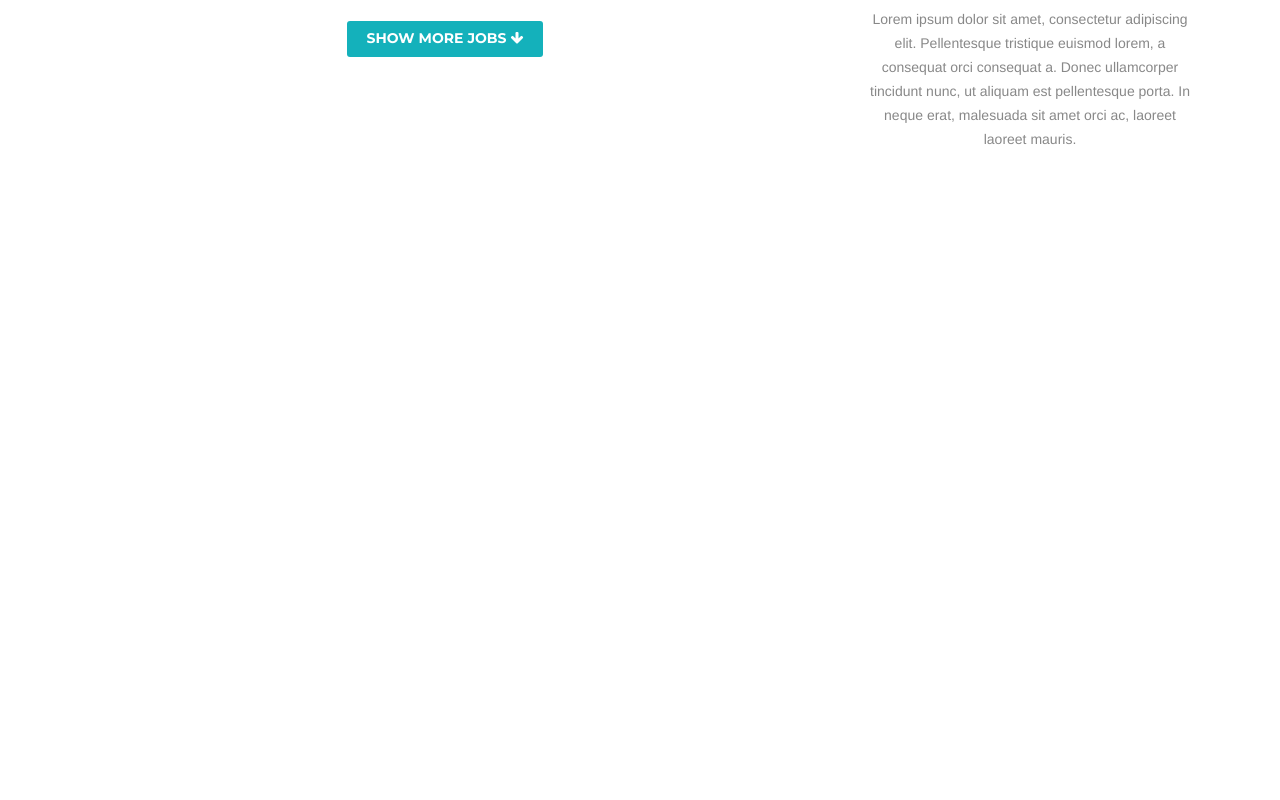
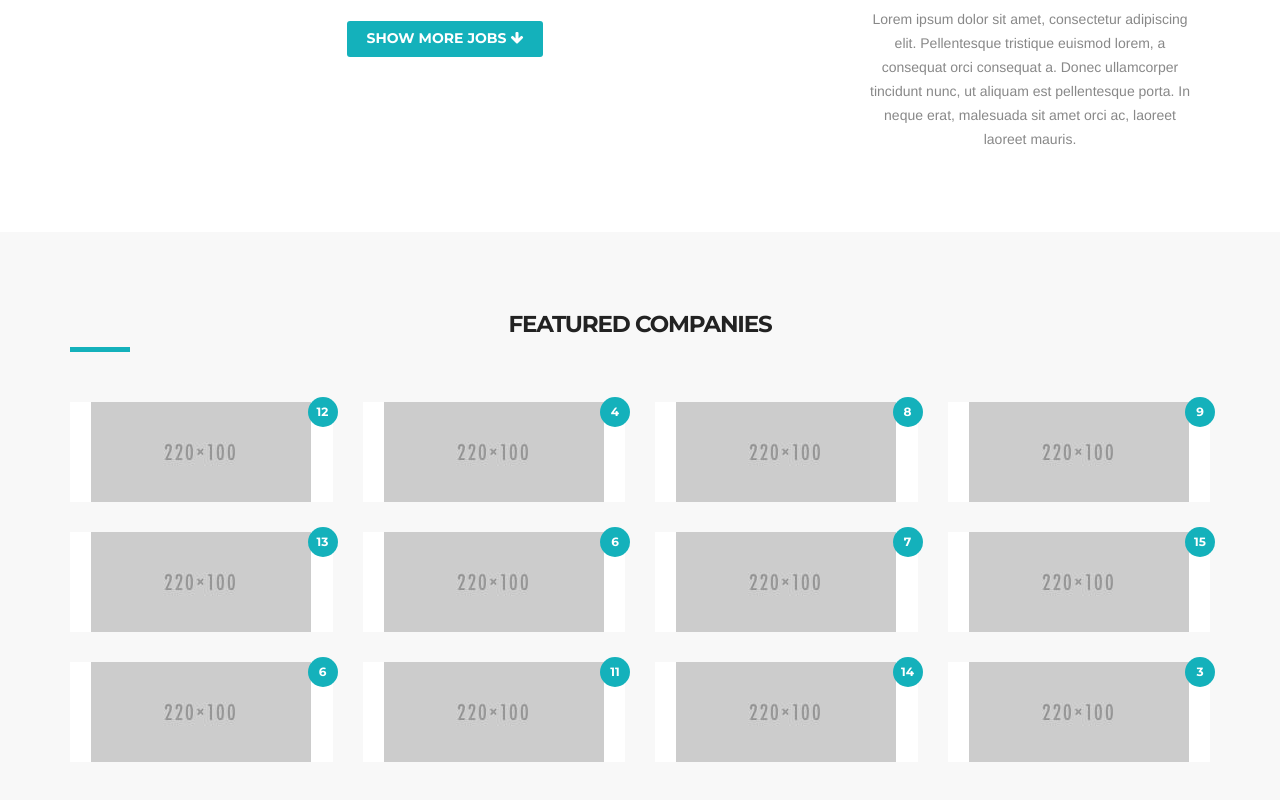
Before and after one commit to workix/workix-frontend-vue, a Vue app: page / in a window 1280 px wide. Shown: the part 1485-2285 px from the top of the page. Before the commit the page ends 1717 px from the top, so only its background shows below. Built offline with nearby package versions, Linux system fonts and the light colour scheme.

Commit message:
added companies wrapper

```diff
--- /dev/null
+++ b/src/components/CompaniesWrapper.vue
@@ -0,0 +1,97 @@
+<template>
+    <!-- ============ COMPANIES START ============ -->
+		<section id="companies" class="color1">
+			<div class="container">
+				<div class="row">
+					<div class="col-sm-12">
+						<h2>Featured Companies</h2>
+						<ul id="featured-companies" class="row">
+							<li class="col-sm-4 col-md-3">
+								<a href="company.html">
+									<img src="http://localhost:8080/resources/placeholder/220x100.jpg" alt="" />
+									<span class="badge">12</span>
+								</a>
+							</li>
+							<li class="col-sm-4 col-md-3">
+								<a href="company.html">
+									<img src="http://localhost:8080/resources/placeholder/220x100.jpg" alt="" />
+									<span class="badge">4</span>
+								</a>
+							</li>
+							<li class="col-sm-4 col-md-3">
+								<a href="company.html">
+									<img src="http://localhost:8080/resources/placeholder/220x100.jpg" alt="" />
+									<span class="badge">8</span>
+								</a>
+							</li>
+							<li class="col-sm-4 col-md-3">
+								<a href="company.html">
+									<img src="http://localhost:8080/resources/placeholder/220x100.jpg" alt="" />
+									<span class="badge">9</span>
+								</a>
+							</li>
+							<li class="col-sm-4 col-md-3">
+								<a href="company.html">
+									<img src="http://localhost:8080/resources/placeholder/220x100.jpg" alt="" />
+									<span class="badge">13</span>
+								</a>
+							</li>
+							<li class="col-sm-4 col-md-3">
+								<a href="company.html">
+									<img src="http://localhost:8080/resources/placeholder/220x100.jpg" alt="" />
+									<span class="badge">6</span>
+								</a>
+							</li>
+							<li class="col-sm-4 col-md-3">
+								<a href="company.html">
+									<img src="http://localhost:8080/resources/placeholder/220x100.jpg" alt="" />
+									<span class="badge">7</span>
+								</a>
+							</li>
+							<li class="col-sm-4 col-md-3">
+								<a href="company.html">
+									<img src="http://localhost:8080/resources/placeholder/220x100.jpg" alt="" />
+									<span class="badge">15</span>
+								</a>
+							</li>
+							<li class="col-sm-4 col-md-3">
+								<a href="company.html">
+									<img src="http://localhost:8080/resources/placeholder/220x100.jpg" alt="" />
+									<span class="badge">6</span>
+								</a>
+							</li>
+							<li class="col-sm-4 col-md-3">
+								<a href="company.html">
+									<img src="http://localhost:8080/resources/placeholder/220x100.jpg" alt="" />
+									<span class="badge">11</span>
+								</a>
+							</li>
+							<li class="col-sm-4 col-md-3">
+								<a href="company.html">
+									<img src="http://localhost:8080/resources/placeholder/220x100.jpg" alt="" />
+									<span class="badge">14</span>
+								</a>
+							</li>
+							<li class="col-sm-4 col-md-3">
+								<a href="company.html">
+									<img src="http://localhost:8080/resources/placeholder/220x100.jpg" alt="" />
+									<span class="badge">3</span>
+								</a>
+							</li>
+						</ul>
+					</div>
+				</div>
+			</div>
+		</section>
+	<!-- ============ COMPANIES END ============ -->
+</template>
+
+<script>
+export default {
+
+}
+</script>
+
+<style>
+
+</style>
--- a/src/views/IndexView.vue
+++ b/src/views/IndexView.vue
@@ -5,6 +5,7 @@
       <HeaderBar />
       <SliderWrapper />
       <JobsWrapper />
+      <CompaniesWrapper />
   </div>
 </template>
 
@@ -14,13 +15,15 @@ import NavBar from '@/components/NavBar.vue'
 import HeaderBar from '@/components/HeaderBar.vue'
 import SliderWrapper from '@/components/SliderWrapper.vue'
 import JobsWrapper from "@/components/JobsWrapper.vue"
+import CompaniesWrapper from "@/components/CompaniesWrapper.vue"
 export default {
     components: {
         PageLoader,
         NavBar,
         HeaderBar,
         SliderWrapper,
-        JobsWrapper
+        JobsWrapper,
+        CompaniesWrapper
     }
 }
 </script>
```
Also changed, not shown: public/resources/placeholder/220x100@2x.jpg (added).
